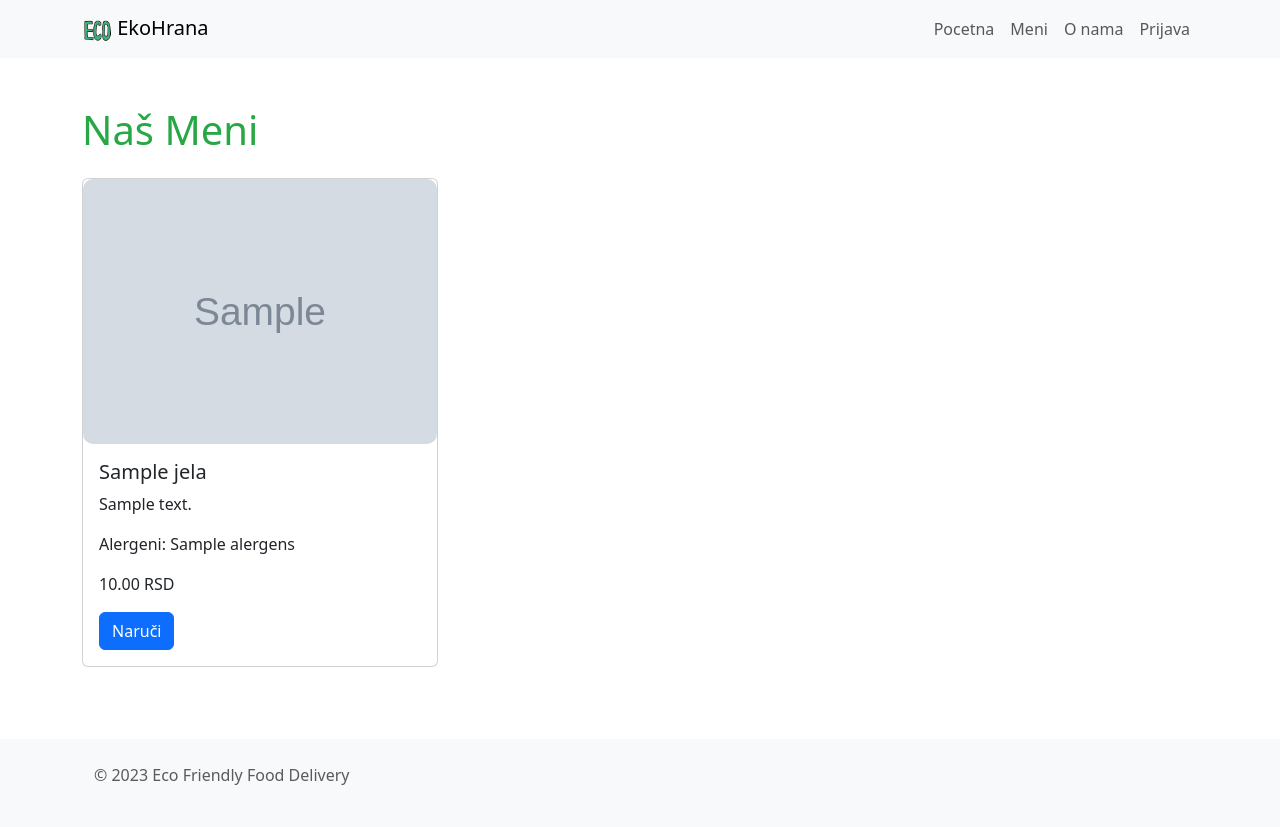
After one commit to Nikola-Milovic/soft-uprav-projekta, a PHP site: template views/meni.php in a window 1280 px wide. The commit adds this page. Run offline with PHP 8.4, Linux system fonts and the light colour scheme; the template is opened without the code that fills it: most values are stand-ins (such as "Sample title", 1, 10 or a date in 2020); grey boxes marked "Sample" are stand-in pictures; data that the repository does not hold is empty.

Commit message:
meni stranica

```diff
--- a/views/delovi/heder.php
+++ b/views/delovi/heder.php
@@ -19,9 +19,6 @@
                 </li>
                 <li class="nav-item">
                     <a class="nav-link <?= $stranica === 'meni' ? 'active' : '' ?>" href="?stranica=meni">Meni</a>
-                </li>
-                <li class="nav-item">
-                    <a class="nav-link <?= $stranica === 'cene' ? 'active' : '' ?>" href="?stranica=cene">Cene</a>
                 </li>
 								<li class="nav-item">
 									<a class="nav-link <?= $stranica === 'onama' ? 'active' : '' ?>" href="?stranica=onama">O nama</a>
--- /dev/null
+++ b/views/meni.php
@@ -0,0 +1,24 @@
+<?php include 'delovi/heder.php'; ?>
+
+<div class="container my-5">
+    <h1 class="mb-4">Naš Meni</h1>
+
+    <div class="row">
+        <?php foreach ($jela as $jelo): ?>
+            <div class="col-md-4 mb-4">
+                <div class="card">
+                    <img src="<?= $jelo['img_url'] ?>" class="card-img-top" alt="<?= $jelo['name'] ?>">
+                    <div class="card-body">
+                        <h5 class="card-title"><?= $jelo['name'] ?></h5>
+                        <p class="card-text"><?= $jelo['description'] ?></p>
+                        <p>Alergeni: <?= $jelo['alergens'] ? $jelo['alergens'] : 'Nema' ?></p>
+                        <p class="font-weight-bold"><?= number_format($jelo['price'], 2) ?> RSD</p>
+                        <a href="#" class="btn btn-primary">Naruči</a>
+                    </div>
+                </div>
+            </div>
+        <?php endforeach; ?>
+    </div>
+</div>
+
+<?php include 'delovi/futer.php'; ?>
```
Also changed, not shown: init.sql (+10 -0 lines), kontroleri/meniKontroler.php (added, +18 -0 lines), modeli/meni.php (added, +16 -0 lines).
